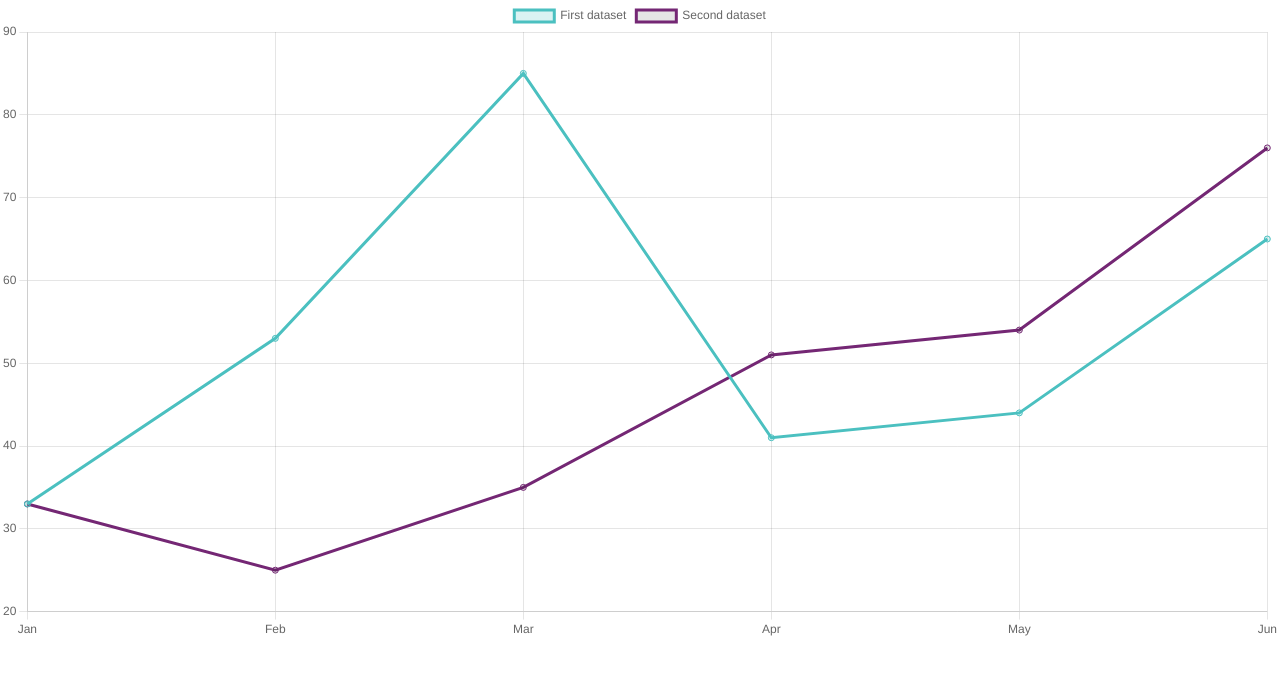
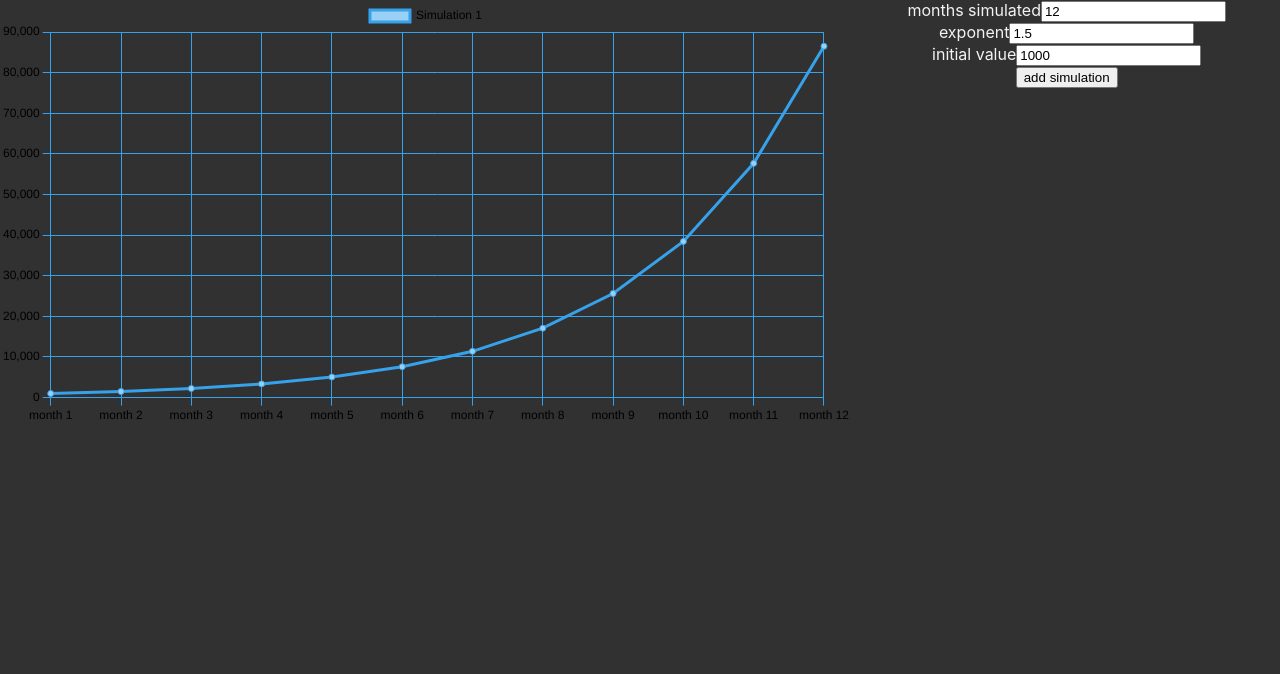
Before and after one commit to tuli8/investing-simulator, a React (Create React App) app: page / in a window 1280 px wide. Shown: the top 674 px of the page. Built offline with nearby package versions, Linux system fonts and the light colour scheme.

Commit message:
added basic functionality of creating simulations

```diff
--- a/src/App.css
+++ b/src/App.css
@@ -1,18 +1,16 @@
 .App {
   text-align: center;
+  display: flex;
 }
 
-.App-header {
-  background-color: #282c34;
-  min-height: 100vh;
-  display: flex;
-  flex-direction: column;
-  align-items: center;
-  justify-content: center;
-  font-size: calc(10px + 2vmin);
-  color: white;
+.App * {
+  flex: 1 1 0;
 }
 
-.App-link {
-  color: #61dafb;
+.App .Chart {
+  flex-grow: 2;
 }
+
+.App .Side {
+  flex-grow: 1;
+}
--- a/src/App.js
+++ b/src/App.js
@@ -1,4 +1,5 @@
 import './App.css';
+import SidePanel from './modules/SidePanel';
 import {Line} from 'react-chartjs-2';
 import {
   Chart as ChartJS,
@@ -10,6 +11,7 @@ import {
   Tooltip,
   Legend,
 } from 'chart.js'
+import { useState } from 'react';
 
 ChartJS.register(
   CategoryScale,
@@ -21,29 +23,36 @@ ChartJS.register(
   Legend
 )
 
-const data = {
-  labels: ["Jan", "Feb", "Mar", "Apr", "May", "Jun"],
-  datasets: [
-    {
-      label: "First dataset",
-      data: [33, 53, 85, 41, 44, 65],
-      fill: true,
-      backgroundColor: "rgba(75,192,192,0.2)",
-      borderColor: "rgba(75,192,192,1)"
-    },
-    {
-      label: "Second dataset",
-      data: [33, 25, 35, 51, 54, 76],
-      fill: false,
-      borderColor: "#742774"
-    }
-  ]
-}
+ChartJS.defaults.backgroundColor = '#9BD0F5';
+ChartJS.defaults.borderColor = '#36A2EB';
+ChartJS.defaults.color = '#000';
+
 
 function App() {
+  const [options, setOptions] = useState({
+    months: 12,
+    simulations: {
+      0: {
+        exponent: 1.5,
+        initial: 1000,
+      },
+    },
+  });
+  const data = {
+    labels: Array(options.months).fill(0).map((__, index) => `month ${index + 1}`),
+    datasets: Object.values(options.simulations).map((simulation, simulationIndex) => ({
+      label: `Simulation ${simulationIndex + 1}`,
+      data: Array(options.months).fill(0).map((__, index)=> simulation.initial * simulation.exponent ** index),
+      fill: true,
+    }))
+  }
+
   return (
     <div className="App">
-      <Line data={data} />
+      <div className='Chart'>
+        <Line data={data}/>
+      </div>
+      <SidePanel className='Side' options={options} setOptions={setOptions} />
     </div>
   );
 }
--- a/src/index.css
+++ b/src/index.css
@@ -5,9 +5,6 @@ body {
     sans-serif;
   -webkit-font-smoothing: antialiased;
   -moz-osx-font-smoothing: grayscale;
+  background-color: #313131;
+  color: #f3f3f3;
 }
-
-code {
-  font-family: source-code-pro, Menlo, Monaco, Consolas, 'Courier New',
-    monospace;
-}
--- /dev/null
+++ b/src/modules/Input.jsx
@@ -0,0 +1,8 @@
+const Input = ({value, setValue, type, title}) => {
+    return <div>
+        {title}
+        <input value={value} onChange={e => setValue(e.target.value)} type={type}/>
+    </div>
+}
+
+export default Input;
--- /dev/null
+++ b/src/modules/SidePanel.css
@@ -0,0 +1,4 @@
+.SidePanel {
+    display: flex;
+    flex-direction: column;
+}
--- /dev/null
+++ b/src/modules/SidePanel.jsx
@@ -0,0 +1,35 @@
+import Input from "./Input";
+import SimulationCard from "./SimulationCard";
+import './SidePanel.css';
+
+const overallOptions = [
+    {
+        title: 'months simulated',
+        optionsKey: 'months',
+        type: 'number',
+    },
+];
+
+const SidePanel = ({options, setOptions}) => {
+
+    const lastSimulationKey = Math.max(...Object.keys(options.simulations));
+
+    const addSimulation = () => {
+        setOptions({...options, simulations: {...options.simulations, [lastSimulationKey+1]:{initial:1000, exponent:1}}})
+    }
+
+    return <div className="sidePanel">
+        {
+            overallOptions.map(({title, optionsKey, type}) => (
+                <Input title={title} value={options[optionsKey]} type={type} setValue={newValue => setOptions({...options, [optionsKey]:parseFloat(newValue)})} />
+            ))
+        }
+        {
+            Object.entries(options.simulations)?.map(((simulationEntry, index) => <SimulationCard options={simulationEntry[1]} key={simulationEntry[0]}
+                setOptions={newOptions => setOptions({...options, simulations: {...options.simulations, [simulationEntry[0]]:newOptions}})}/>))
+        }
+        <button onClick={addSimulation} >add simulation</button>
+    </div>
+}
+
+export default SidePanel;
--- /dev/null
+++ b/src/modules/SimulationCard.jsx
@@ -0,0 +1,24 @@
+import Input from "./Input";
+
+const inputs = [
+    {
+        title: 'exponent',
+        optionsKey: 'exponent',
+        type: 'number',
+    },
+    {
+        title: 'initial value',
+        optionsKey: 'initial',
+        type: 'number',
+    },
+];
+
+const SimulationCard = ({options, setOptions}) => {
+    return <div>
+        {inputs.map(({title, optionsKey, type}) => (
+            <Input title={title} value={options[optionsKey]} type={type} setValue={newValue => setOptions({...options, [optionsKey]:parseFloat(newValue)})} />
+        ))}
+    </div>
+}
+
+export default SimulationCard;
```
